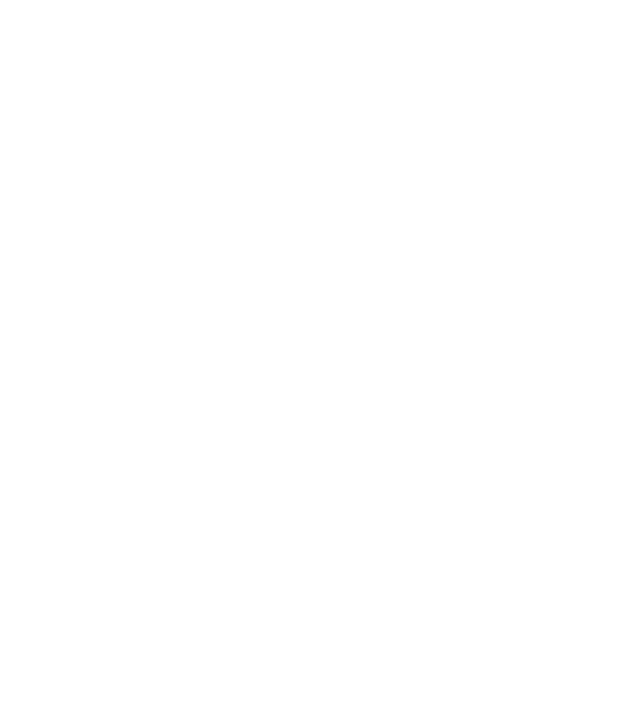
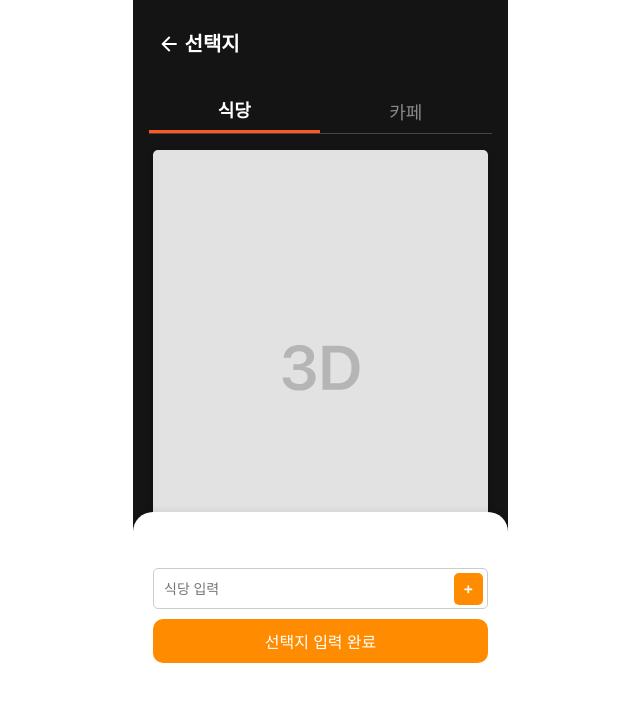
Before and after one commit to meomeoknyang/client, a React (Create React App) app: page /customchoice in a window 1280 px wide. Before the commit this address had no page. Shown: the top 702 px of the page, without its empty margins (320-960 px from the left). Built offline with nearby package versions, Linux system fonts and the light colour scheme; a web font is replaced by a local one.

Commit message:
feat:custompage(1)

```diff
--- a/src/App.js
+++ b/src/App.js
@@ -5,6 +5,8 @@
 import LoginPage from './pages/LoginPage';
 import RandomPage from './pages/RandomPage';
 import RandomMenuPage from './pages/RandomMenuPage';
+import CategoryPage from './pages/CategoryPage';
+import CustomchoicePage from './pages/CustomchoicePage';
 import SplashPage from './pages/SplashPage';
 import CustomPage from './pages/CustomPage';
 import StampPage from './pages/StampPage';
@@ -22,8 +24,10 @@
           <Route path="/stamp" element={<Layout hasNavigation> <StampPage/></Layout>}/>
           <Route path="/map" element={<Layout hasNavigation> </Layout>}/>
           <Route path="/mypage" element={<Layout hasNavigation> </Layout>}/>
-          <Route path="/random-menu" element={<Layout hasNavigation><RandomMenuPage /></Layout>} />
-          <Route path="/custom-choice" element={<Layout hasNavigation><CustomPage /></Layout>} />
+          <Route path="/randommenu" element={<Layout hasNavigation><RandomMenuPage /></Layout>} />
+          <Route path="/custom" element={<Layout hasNavigation><CustomPage /></Layout>} />
+          <Route path="/category" element={<Layout hasNavigation><CategoryPage /></Layout>} />
+          <Route path="/customchoice" element={<Layout hasNavigation><CustomchoicePage /></Layout>} />
           {/* 네비게이션이 필요 없는 페이지들 */}
           <Route path="/" element={<Layout><SplashPage /></Layout>} />
           <Route path="/login" element={<Layout><LoginPage /></Layout>} />
--- /dev/null
+++ b/src/pages/CategoryPage.jsx
@@ -0,0 +1,37 @@
+import React, { useState } from 'react';
+import { useNavigate } from 'react-router-dom';
+import { CustomPageContainer, HeaderWrapper, BackIcon, Header } from '../styles/pages/CategoryPage';
+import { TabContainer, Tab, ExampleBox } from '../styles/pages/RandomMenuPage';
+import backIcon from '../assets/svg/back.svg';
+import svgExample from '../assets/svg/example3D.svg';
+
+const CategoryPage = () => {
+  const navigate = useNavigate();
+  const [selectedTab, setSelectedTab] = useState('식당');
+
+  const handleTabClick = (tab) => setSelectedTab(tab);
+
+  return (
+    <CustomPageContainer>
+      <HeaderWrapper>
+        <BackIcon src={backIcon} alt="뒤로가기" onClick={() => navigate('/custom')} />
+        <Header>카테고리 OO</Header>
+      </HeaderWrapper>
+
+      <TabContainer>
+        <Tab selected={selectedTab === '식당'} onClick={() => handleTabClick('식당')}>
+          식당
+        </Tab>
+        <Tab selected={selectedTab === '카페'} onClick={() => handleTabClick('카페')}>
+          카페
+        </Tab>
+      </TabContainer>
+
+      <ExampleBox>
+        <img src={svgExample} alt="3D 예시" />
+      </ExampleBox>
+    </CustomPageContainer>
+  );
+};
+
+export default CategoryPage;
--- a/src/pages/CustomPage.jsx
+++ b/src/pages/CustomPage.jsx
@@ -36,7 +36,7 @@
           카테고리 설정하기
           <NextIcon src={nextIcon} alt="Next" />
         </Button>
-        <Button onClick={() => navigate('/custom')}>
+        <Button onClick={() => navigate('/customchoice')}>
           선택지 적고 고르기
           <NextIcon src={nextIcon} alt="Next" />
         </Button>
--- /dev/null
+++ b/src/pages/CustomchoicePage.jsx
@@ -0,0 +1,99 @@
+import React, { useState } from 'react';
+import { useNavigate } from 'react-router-dom';
+import {
+  CustomchoicePageContainer,
+  InputContainer,
+  InputField,
+  AddFieldButton,
+  CompleteButton,
+  FinalButton,
+  WhiteContainer
+} from '../styles/pages/CustomchoicePage';
+import {
+  HeaderWrapper,
+  BackIcon,
+  Header,
+  TabContainer,
+  Tab,
+  ExampleBox
+} from '../styles/pages/RandomMenuPage';
+import backIcon from '../assets/svg/back.svg';
+import svgExample from '../assets/svg/example3D.svg';
+
+const CustomchoicePage = () => {
+  const navigate = useNavigate();
+  const [selectedTab, setSelectedTab] = useState('식당');
+  const [inputFields, setInputFields] = useState([{ value: '' }]);
+  const [showContainer, setShowContainer] = useState(true);
+  const [isCompleted, setIsCompleted] = useState(false);
+
+  const handleTabClick = (tab) => setSelectedTab(tab);
+
+  const handleComplete = () => {
+    setShowContainer(false);
+    setIsCompleted(true);
+  };
+
+  const handleAddField = () => {
+    setInputFields([...inputFields, { value: '' }]);
+  };
+
+  const handleInputChange = (index, value) => {
+    const updatedFields = inputFields.map((field, i) =>
+      i === index ? { ...field, value } : field
+    );
+    setInputFields(updatedFields);
+  };
+
+  return (
+    <CustomchoicePageContainer>
+      <HeaderWrapper>
+        <BackIcon src={backIcon} alt="뒤로가기" onClick={() => navigate('/custom')} />
+        <Header>선택지</Header>
+      </HeaderWrapper>
+
+      <TabContainer>
+        <Tab selected={selectedTab === '식당'} onClick={() => handleTabClick('식당')}>
+          식당
+        </Tab>
+        <Tab selected={selectedTab === '카페'} onClick={() => handleTabClick('카페')}>
+          카페
+        </Tab>
+      </TabContainer>
+
+      <ExampleBox>
+        <img src={svgExample} alt="3D 예시" />
+      </ExampleBox>
+
+      {showContainer && (
+        <WhiteContainer>
+          <h3>선택지 추가</h3>
+          <InputContainer>
+            {inputFields.map((field, index) => (
+              <div key={index} style={{ position: 'relative' }}>
+                <InputField
+                  type="text"
+                  placeholder={`${selectedTab} 입력`}
+                  value={field.value}
+                  onChange={(e) => handleInputChange(index, e.target.value)}
+                />
+                {index === inputFields.length - 1 && (
+                  <AddFieldButton onClick={handleAddField}>+</AddFieldButton>
+                )}
+              </div>
+            ))}
+          </InputContainer>
+          <CompleteButton onClick={handleComplete}>선택지 입력 완료</CompleteButton>
+        </WhiteContainer>
+      )}
+
+      {isCompleted && (
+        <FinalButton onClick={() => console.log('식당 메뉴 뽑기 clicked!')}>
+          식당 메뉴 뽑기
+        </FinalButton>
+      )}
+    </CustomchoicePageContainer>
+  );
+};
+
+export default CustomchoicePage;
--- a/src/pages/RandomPage.jsx
+++ b/src/pages/RandomPage.jsx
@@ -1,9 +1,11 @@
 import React from 'react';
-import { Container, Header, MainText, HighlightText, ButtonContainer, Button, Logo, SearchIcon, NextIcon } from '../styles/pages/RandomPage';
+import { Container, Header, MainText, HighlightText, ButtonContainer, Button, Logo, SearchIcon, NextIcon, BellIcon, FingerIcon } from '../styles/pages/RandomPage';
 import { useNavigate } from 'react-router-dom';
 import logo from '../assets/svg/logowhite.svg';
 import searchIcon from '../assets/svg/searchicon.svg';
 import nextIcon from '../assets/svg/next.svg';
+import bellIcon from '../assets/svg/random_bell.svg';
+import fingerIcon from '../assets/svg/random_finger.svg';
 
 const RandomPage = () => {
   const navigate = useNavigate();
@@ -14,19 +16,21 @@
       <SearchIcon src={searchIcon} alt="Search" onClick={() => navigate('/search')} />
       <Header>오늘, 우리 점심</Header>
       <MainText>
-        <HighlightText>랜덤</HighlightText>으로<br />
+        <HighlightText>랜덤</HighlightText>으로 <br />
         고르자!
       </MainText>
       <ButtonContainer>
-        <Button onClick={() => navigate('/random-menu')}>
+        <Button onClick={() => navigate('/randommenu')}>
           랜덤으로 메뉴 고를거야
           <NextIcon src={nextIcon} alt="Next" />
         </Button>
-        <Button onClick={() => navigate('/custom-choice')}>
+        <Button onClick={() => navigate('/custom')}>
           카테고리는 내가 정할래
           <NextIcon src={nextIcon} alt="Next" />
         </Button>
       </ButtonContainer>
+      <BellIcon src={bellIcon} alt="Bell" />
+      <FingerIcon src={fingerIcon} alt="Finger" />
     </Container>
   );
 };
--- /dev/null
+++ b/src/styles/pages/CategoryPage.js
@@ -0,0 +1,70 @@
+import styled from 'styled-components';
+
+export const CustomPageContainer = styled.div`
+  display: flex;
+  flex-direction: column;
+  align-items: center;
+  padding: 16px;
+  background-color: #141414;
+  color: #ffffff;
+  height: 100vh;
+  position: relative;
+`;
+
+export const HeaderWrapper = styled.div`
+  display: flex;
+  align-items: center;
+  width: 100%;
+  padding: 16px;
+  padding-left: 8px;
+  position: relative;
+`;
+
+export const BackIcon = styled.img`
+  width: 24px;
+  height: 24px;
+  cursor: pointer;
+  margin-right: 4px;
+`;
+
+export const Header = styled.h1`
+  font-size: 20px;
+  font-weight: bold;
+  color: #ffffff;
+  margin: 0;
+  line-height: 1;
+`;
+
+export const TabContainer = styled.div`
+  display: flex;
+  gap: 20px;
+  margin-top: 20px;
+`;
+
+export const Tab = styled.button`
+  background-color: ${({ selected }) => (selected ? '#FF8C00' : '#333')};
+  color: ${({ selected }) => (selected ? '#fff' : '#ccc')};
+  padding: 10px 20px;
+  border: none;
+  border-radius: 25px;
+  font-size: 16px;
+  font-weight: bold;
+  cursor: pointer;
+
+  &:hover {
+    background-color: #FF8C00;
+    color: white;
+  }
+`;
+
+export const ExampleBox = styled.div`
+  margin-top: 30px;
+  display: flex;
+  justify-content: center;
+  align-items: center;
+  width: 100%;
+  img {
+    max-width: 100%;
+    height: auto;
+  }
+`;
--- /dev/null
+++ b/src/styles/pages/CustomchoicePage.js
@@ -0,0 +1,101 @@
+import styled from 'styled-components';
+
+export const CustomchoicePageContainer = styled.div`
+  display: flex;
+  flex-direction: column;
+  align-items: center;
+  padding: 16px;
+  background-color: #141414;
+  color: #ffffff;
+  height: 100vh;
+  position: relative;
+  overflow: hidden;
+`;
+
+export const WhiteContainer = styled.div`
+  width: 375px;
+  height: 300px;
+  position: absolute;
+  left: 0.5px;
+  top: 512px;
+  background: #ffffff;
+  box-shadow: 0px -3px 5px rgba(0, 0, 0, 0.05);
+  border-radius: 20px 20px 0px 0px;
+  display: flex;
+  flex-direction: column;
+  padding: 20px;
+  z-index: 10;
+`;
+
+export const WhiteContainerTitle = styled.h3`
+  color: #202020;
+  font-family: 'Noto Sans KR';
+  font-style: normal;
+  font-weight: 700;
+  font-size: 18px;
+  line-height: 26px;
+  letter-spacing: -0.03em;
+  margin-bottom: 20px;
+`;
+
+export const InputContainer = styled.div`
+  margin-top: 20px;
+  display: flex;
+  flex-direction: column;
+  width: 100%;
+`;
+
+export const InputField = styled.input`
+  padding: 10px;
+  border: 1px solid #ccc;
+  border-radius: 5px;
+  font-size: 14px;
+  width: 100%;
+  margin-bottom: 10px;
+`;
+
+export const AddFieldButton = styled.button`
+  padding: 5px 10px;
+  border: none;
+  background-color: #ff8c00;
+  color: white;
+  border-radius: 5px;
+  font-size: 16px;
+  cursor: pointer;
+  position: absolute;
+  top: 5px;
+  right: 5px;
+  font-weight: bold;
+`;
+
+export const CompleteButton = styled.button`
+  padding: 10px;
+  background-color: #ff8c00;
+  color: white;
+  border: none;
+  border-radius: 10px;
+  font-size: 16px;
+  cursor: pointer;
+  width: 100%;
+
+  &:hover {
+    background-color: #e57a00;
+  }
+`;
+
+export const FinalButton = styled.button`
+  padding: 12px;
+  background-color: #ff8c00;
+  color: white;
+  border: none;
+  border-radius: 10px;
+  font-size: 18px;
+  cursor: pointer;
+  position: absolute;
+  bottom: 20px;
+  width: 90%;
+
+  &:hover {
+    background-color: #e57a00;
+  }
+`;
--- a/src/styles/pages/RandomPage.js
+++ b/src/styles/pages/RandomPage.js
@@ -63,7 +63,7 @@
   display: flex;
   flex-direction: column;
   gap: 10px;
-  margin-top: 400px;
+  margin-top: 517px;
 `;
 
 export const Button = styled.button`
@@ -90,3 +90,21 @@
   width: 20px;
   height: 20px;
 `;
+
+export const BellIcon = styled.img`
+  position: absolute; /* 화면에서 바깥으로 위치 */
+  width: 130.21px;
+  height: auto;
+  top: 50px; /* 위치 조정 */
+  margin-right: 0px;
+  pointer-events: none; /* 클릭 방지 */
+`;
+
+export const FingerIcon = styled.img`
+  position: absolute; /* 화면에서 바깥으로 위치 */
+  width: 145.48px;
+  height: 145.48px;
+  top: 258.07px; /* 위치 조정 */
+  margin-left: 0px;
+  pointer-events: none; /* 클릭 방지 */
+`;
```
Also changed, not shown: src/assets/svg/random_bell.svg (added), src/assets/svg/random_finger.svg (added).
